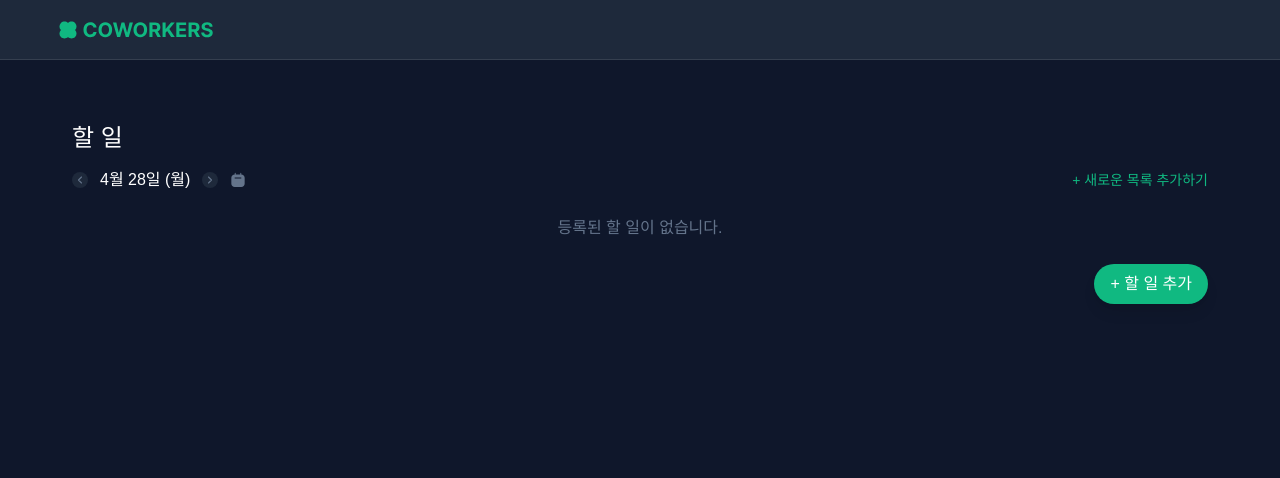
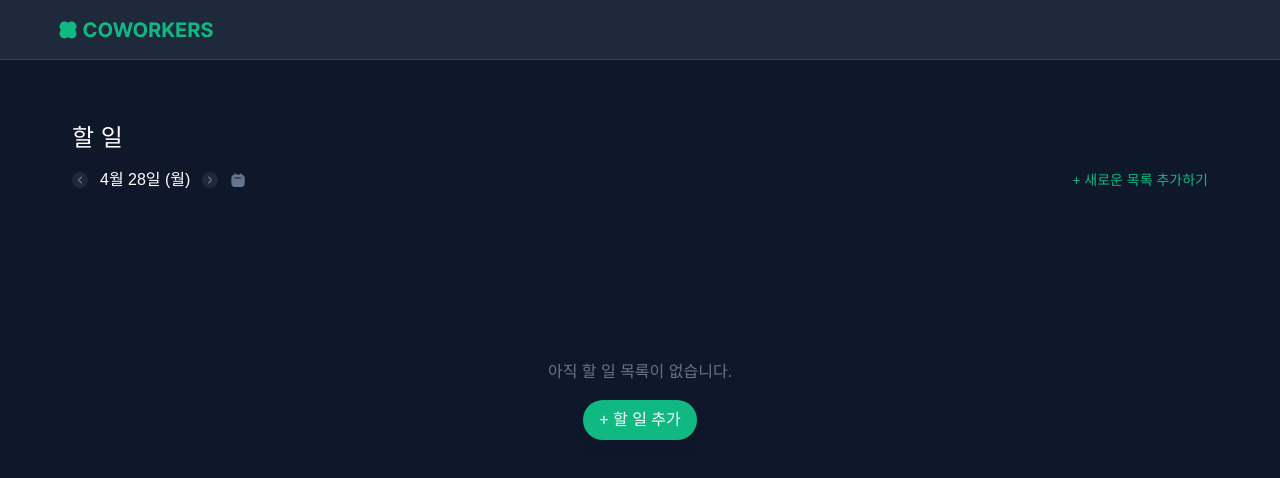
Before and after one commit to ozen0718/coworkers, a Next.js app: page /1/tasklist in a window 1280 px wide. Shown: the top 478 px of the page. Built offline with nearby package versions, Linux system fonts and the light colour scheme.

Commit message:
[Fix] 머지 후 충돌 해결

```diff
--- a/src/app/(main)/[teamid]/tasklist/page.tsx
+++ b/src/app/(main)/[teamid]/tasklist/page.tsx
@@ -1,6 +1,6 @@
 'use client';
 
-import React, { useState } from 'react';
+import React, { useState, useEffect } from 'react';
 import Image from 'next/image';
 import { addDays, format } from 'date-fns';
 import { ko } from 'date-fns/locale';
@@ -8,7 +8,6 @@ import clsx from 'clsx';
 
 import Modal from '@/components/common/Modal';
 import ModalHeader from '@/components/common/Modal/ModalHeader';
-//import ModalButtons from '@/components/common/Modal/ModalButtons';
 import { TextInput } from '@/components/common/Inputs';
 import TodoFullCreateModal, { TodoFullCreateModalProps } from '@/components/TodoFullCreateModal';
 import TodoItem from '@/components/List/todo';
@@ -16,34 +15,49 @@ import TodoItem from '@/components/List/todo';
 interface Todo {
   id: number;
   title: string;
-  date: string;
-  dateObj: Date;
+  dateLabel: string;
   time: string;
   recurring: boolean;
   comments: number;
   completed: boolean;
 }
-type TodosMap = Record<string, Todo[]>;
 
 export default function TaskListPage() {
   const [currentDate, setCurrentDate] = useState(new Date());
   const prevDay = () => setCurrentDate((d) => addDays(d, -1));
   const nextDay = () => setCurrentDate((d) => addDays(d, +1));
+  const dateKey = format(currentDate, 'yyyy-MM-dd');
 
-  const [tabs, setTabs] = useState<string[]>([]);
+  const [tabsMap, setTabsMap] = useState<Record<string, string[]>>({});
+  const [todosMap, setTodosMap] = useState<Record<string, Record<string, Todo[]>>>({});
   const [selectedTab, setSelectedTab] = useState<string>('');
-  const [todosMap, setTodosMap] = useState<TodosMap>({});
 
   const [newListName, setNewListName] = useState('');
   const [isListModalOpen, setListModalOpen] = useState(false);
   const [isTodoModalOpen, setTodoModalOpen] = useState(false);
 
+  useEffect(() => {
+    setSelectedTab('');
+  }, [dateKey]);
+
+  const visibleTabs = tabsMap[dateKey] || [];
+  const visibleTodos = selectedTab ? todosMap[dateKey]?.[selectedTab] || [] : [];
+
   const handleAddList = () => {
     const name = newListName.trim();
     if (!name) return;
-    setTabs((prev) => [...prev, name]);
+    setTabsMap((prev) => ({
+      ...prev,
+      [dateKey]: [...(prev[dateKey] || []), name],
+    }));
+    setTodosMap((prev) => ({
+      ...prev,
+      [dateKey]: {
+        ...(prev[dateKey] || {}),
+        [name]: [],
+      },
+    }));
     setSelectedTab(name);
-    setTodosMap((prev) => ({ ...prev, [name]: [] }));
     setNewListName('');
     setListModalOpen(false);
   };
@@ -55,34 +69,35 @@ export default function TaskListPage() {
     repeat,
   }) => {
     if (!selectedTab || !date) return;
-    const formatted = `${date.getFullYear()}년 ${date.getMonth() + 1}월 ${date.getDate()}일`;
+    const dateLabel = `${date.getFullYear()}년 ${date.getMonth() + 1}월 ${date.getDate()}일`;
     const newTodo: Todo = {
       id: Date.now(),
       title,
-      date: formatted,
-      dateObj: date,
+      dateLabel,
       time,
       recurring: repeat !== '반복 안함',
       comments: 0,
       completed: false,
     };
-    setTodosMap((prev) => ({
+    setTodosMap((prev) => {
+      const day = prev[dateKey] || {};
+      const list = day[selectedTab] || [];
+      return {
         ...prev,
-      [selectedTab]: [...(prev[selectedTab] || []), newTodo],
-    }));
+        [dateKey]: {
+          ...day,
+          [selectedTab]: [...list, newTodo],
+        },
+      };
+    });
     setTodoModalOpen(false);
   };
-
-  const visibleTodos = tabs.includes(selectedTab)
-    ? (todosMap[selectedTab] || []).filter(
-        (todo) => todo.dateObj.toDateString() === currentDate.toDateString()
-      )
-    : [];
 
   return (
     <>
       <main className="min-h-screen bg-slate-900 py-6">
         <div className="mx-auto mt-6 max-w-[1200px] space-y-6 px-4 sm:px-6 md:px-8 lg:mt-10">
+          {/* 헤더 */}
           <header className="space-y-4">
             <h1 className="text-2xl-medium text-white">할 일</h1>
             <div className="flex flex-wrap items-center justify-between gap-4">
@@ -111,9 +126,10 @@ export default function TaskListPage() {
             </div>
           </header>
 
-          {tabs.length > 0 && (
+          {/* 탭 메뉴 */}
+          {visibleTabs.length > 0 && (
             <nav className="flex flex-wrap space-x-6 border-b border-slate-700 pb-2">
-              {tabs.map((tab) => (
+              {visibleTabs.map((tab) => (
                 <button
                   key={tab}
                   className={clsx(
@@ -128,31 +144,37 @@ export default function TaskListPage() {
             </nav>
           )}
 
+          {/* 할 일 리스트 */}
           <section>
             {visibleTodos.length > 0 ? (
               <ul className="space-y-4">
                 {visibleTodos.map((todo) => (
                   <li key={todo.id}>
-                    <TodoItem {...todo} />
+                    <TodoItem date={''} {...todo} />
                   </li>
                 ))}
               </ul>
-            ) : (
-              <p className="text-gray500 text-center">등록된 할 일이 없습니다.</p>
-            )}
+            ) : null}
           </section>
 
-          <div className="hidden justify-end md:flex">
+          {/* '아직 할 일 목록이 없습니다.' + PC/태블릿용 버튼 */}
+          {visibleTodos.length === 0 && (
+            <div className="pointer-events-none fixed inset-0 flex flex-col items-center justify-center">
+              <p className="text-gray500 pointer-events-auto mb-4 text-center">
+                아직 할 일 목록이 없습니다.
+              </p>
               <button
-              className="bg-primary rounded-full px-4 py-2 text-white shadow-lg"
+                className="bg-primary pointer-events-auto hidden rounded-full px-4 py-2 text-white shadow-lg md:block"
                 onClick={() => setTodoModalOpen(true)}
               >
                 + 할 일 추가
               </button>
             </div>
+          )}
         </div>
       </main>
 
+      {/* 할 일 생성 모달 */}
       <TodoFullCreateModal
         isOpen={isTodoModalOpen}
         onClose={() => setTodoModalOpen(false)}
@@ -160,6 +182,7 @@ export default function TaskListPage() {
         disabled={!selectedTab}
       />
 
+      {/* 목록 생성 모달 */}
       <Modal
         isOpen={isListModalOpen}
         onClose={() => setListModalOpen(false)}
@@ -182,10 +205,10 @@ export default function TaskListPage() {
         />
       </Modal>
 
-      {/* 모바일*/}
+      {/* 모바일용 고정 버튼 */}
       <footer className="md:hidden">
         <button
-          className="bg-primary fixed inset-x-4 bottom-4 rounded-full px-4 py-2 text-center text-white shadow-lg"
+          className="bg-primary fixed right-4 bottom-4 rounded-full px-4 py-2 text-white shadow-lg"
           onClick={() => setTodoModalOpen(true)}
         >
           + 할 일 추가
```
Lines whose indentation alone changed are shown as unchanged.
